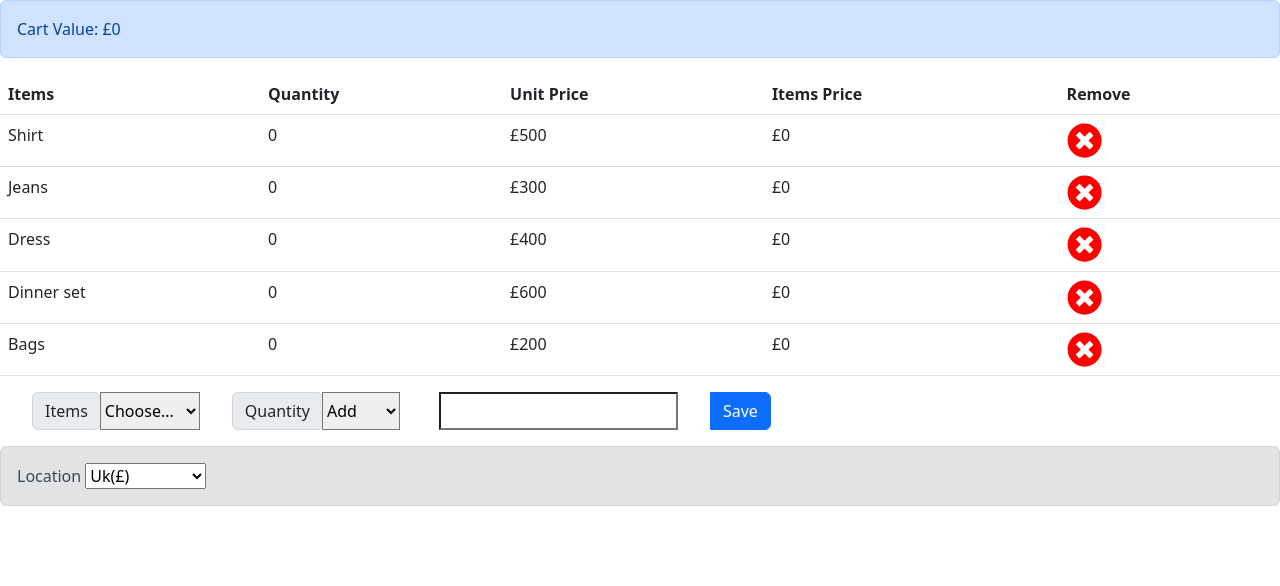
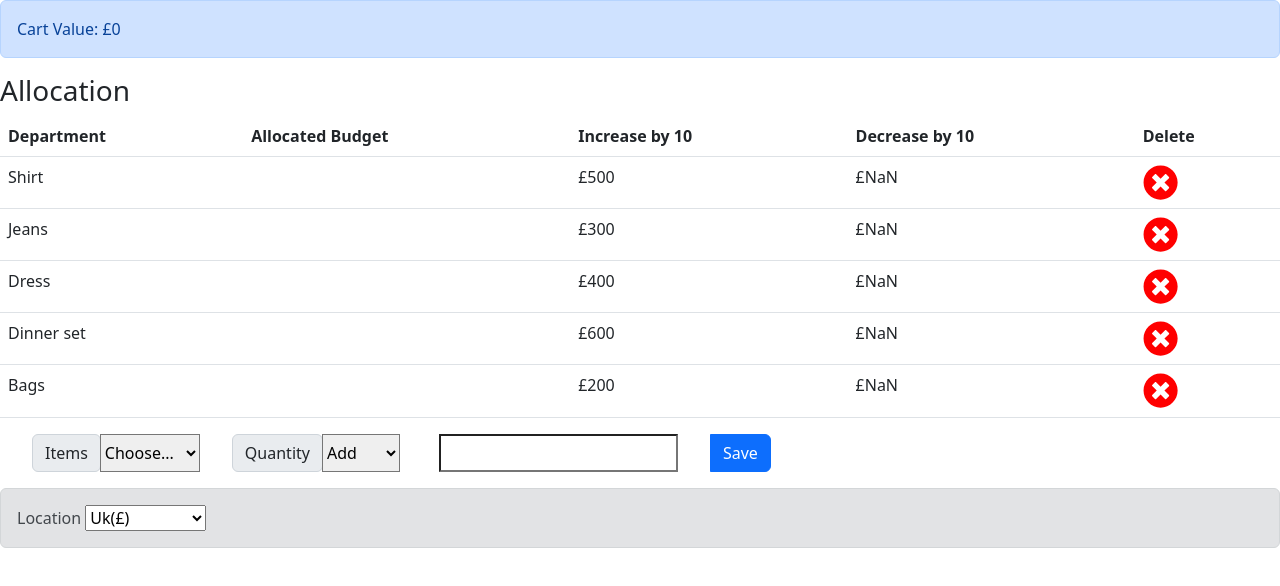
Before and after one commit to mathorin/budget-allocation, a React (Create React App) app: page / in a window 1280 px wide. Shown: the top 586 px of the page. Built offline with nearby package versions, Linux system fonts and the light colour scheme.

Commit message:
Update ExpenseList.js

```diff
--- a/src/components/ExpenseList.js
+++ b/src/components/ExpenseList.js
@@ -6,22 +6,25 @@ const ExpenseList = () => {
     const { expenses } = useContext(AppContext);
 
     return (
+        <>
+        <h3>Allocation</h3>
         <table className='table'>
               <thead className="thead-light">
             <tr>
-              <th scope="col">Items</th>
-              <th scope="col">Quantity</th>
-              <th scope="col">Unit Price</th>
-              <th scope="col">Items Price</th>
-              <th scope="col">Remove</th>
+              <th scope="col">Department</th>
+              <th scope="col">Allocated Budget</th>
+              <th scope="col">Increase by 10</th>
+              <th scope="col">Decrease by 10</th>
+              <th scope="col">Delete</th>
             </tr>
           </thead>
             <tbody>
             {expenses.map((expense) => (
-                <ExpenseItem id={expense.id} key={expense.id} name={expense.name} quantity={expense.quantity} unitprice={expense.unitprice} />
+                <ExpenseItem id={expense.id} key={expense.id} name={expense.name} budgetAlloc={expense.budgetAlloc} unitprice={expense.unitprice} />
             ))}
             </tbody>
         </table>
+        </>
     );
 };
 
```
